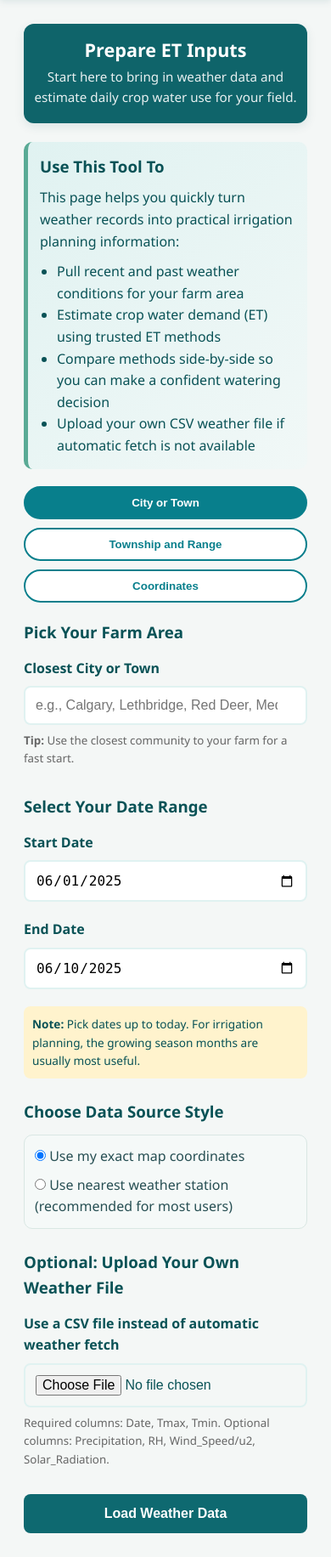
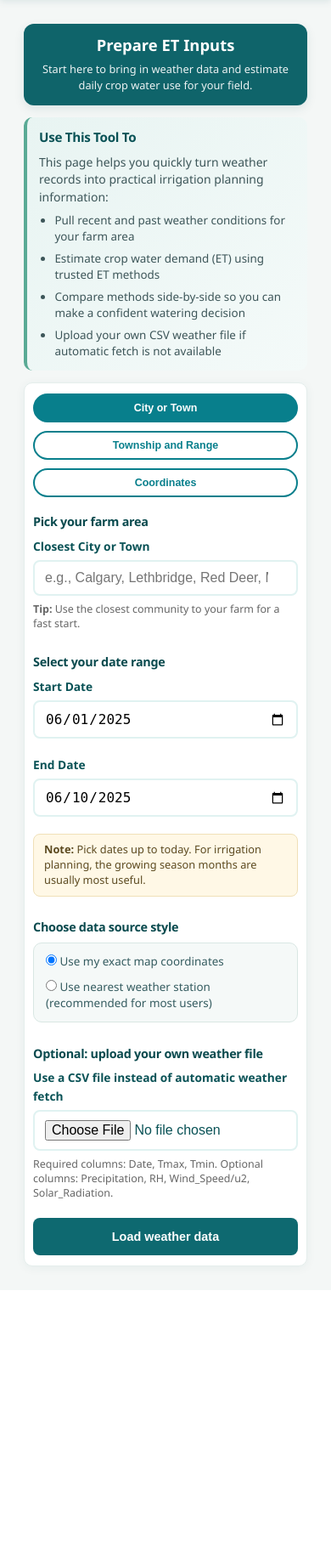
Before and after one commit to Varshuiz/ET-visualization, a Django app: page /et/fetch-data/ in a window 390 px wide. Shown: the part 64-1896 px from the top of the page at 85% size. After the commit the page ends 1562 px from the top, so only its background shows below. Run offline with Django 5.2, Linux system fonts and the light colour scheme.

Commit message:
mobile responsiveness

```diff
--- a/et/templates/et/acis_fetch.html
+++ b/et/templates/et/acis_fetch.html
@@ -15,13 +15,14 @@
     }
 
     .location-toggle button {
-        padding: 10px 30px;
+        padding: 9px 16px;
         border: 2px solid #087F8C;
         background: white;
         color: #087F8C;
-        border-radius: 25px;
+        border-radius: 999px;
         cursor: pointer;
         font-weight: 600;
+        font-size: 0.88rem;
         transition: all 0.3s ease;
     }
 
@@ -58,16 +59,22 @@
     .form-field label {
         font-weight: 600;
         color: #095256;
-        margin-bottom: 8px;
+        margin-bottom: 6px;
+        font-size: 0.86rem;
     }
 
     .form-field input,
     .form-field select {
-        padding: 12px;
+        padding: 10px 12px;
         border: 2px solid #e0f2f1;
         border-radius: 8px;
-        font-size: 1rem;
+        font-size: 16px;
         transition: border-color 0.3s ease;
+    }
+
+    .form-field small {
+        font-size: 0.78rem !important;
+        line-height: 1.35;
     }
 
     .form-field input:focus,
@@ -77,16 +84,147 @@
     }
 
     .info-box {
-        background: linear-gradient(135deg, #e0f2f1, #f1f8f7);
-        border-left: 5px solid #5AAA95;
+        background: linear-gradient(135deg, #e8f4f2, #f4faf9);
+        border-left: 4px solid #5AAA95;
         border-radius: 10px;
-        padding: 20px;
-        margin: 20px 0;
+        padding: 14px 16px;
+        margin: 14px 0 18px;
     }
 
     .info-box h3 {
         color: #095256;
+        margin-bottom: 8px;
+        font-size: 1.02rem;
+        font-weight: 600;
+        letter-spacing: -0.02em;
+    }
+
+    .info-box > p {
+        font-size: 0.875rem;
+        line-height: 1.45;
+        color: #3d5659;
+        margin: 0;
+    }
+
+    .info-box ul {
+        margin-top: 8px;
+        margin-bottom: 0;
+        padding-left: 1.15rem;
+    }
+
+    .info-box li {
+        font-size: 0.84rem;
+        line-height: 1.45;
+        margin-bottom: 6px;
+        color: #3d5659;
+    }
+
+    .info-box li:last-child {
+        margin-bottom: 0;
+    }
+
+    .upload-card {
+        background: #fff;
+        border-radius: 12px;
+        padding: 16px;
+        border: 1px solid #e5eeec;
+        box-shadow: 0 2px 12px rgba(9, 82, 86, 0.06);
+    }
+
+    .acis-form-heading {
+        color: #0a4a4e;
+        font-size: 0.95rem;
+        font-weight: 600;
+        margin: 1.15rem 0 0.55rem;
+        letter-spacing: -0.02em;
+        line-height: 1.25;
+    }
+
+    .upload-card > form > .acis-form-heading:first-child,
+    .input-section > .acis-form-heading:first-child {
+        margin-top: 0;
+    }
+
+    .acis-form-heading--section {
+        margin-top: 1.35rem;
+        padding-top: 0.35rem;
+    }
+
+    .acis-radio-panel {
+        background: #f5f9f8;
+        border: 1px solid #d9e7e3;
+        border-radius: 10px;
+        padding: 12px 14px;
+    }
+
+    .acis-radio-panel label {
+        display: block;
         margin-bottom: 10px;
+        font-size: 0.84rem;
+        line-height: 1.45;
+        color: #355c60;
+    }
+
+    .acis-radio-panel label:last-child {
+        margin-bottom: 0;
+    }
+
+    .acis-note {
+        background: #fff8e6;
+        padding: 9px 12px;
+        border-radius: 8px;
+        margin-top: 10px;
+        font-size: 0.8rem;
+        line-height: 1.4;
+        color: #5c4a20;
+        border: 1px solid #f0e0b8;
+    }
+
+    .acis-preview-title {
+        font-size: 1.08rem;
+        font-weight: 600;
+        color: #095256;
+        margin: 0 0 8px 0;
+    }
+
+    .acis-examples {
+        background: #eef6fb;
+        padding: 10px 12px;
+        border-radius: 8px;
+        margin-top: 10px;
+        font-size: 0.8rem;
+        line-height: 1.45;
+        color: #2d5668;
+        border: 1px solid #d4e8f2;
+    }
+
+    .acis-map-block {
+        margin-top: 12px;
+    }
+
+    .acis-map-label {
+        display: block;
+        color: #204f53;
+        font-size: 0.88rem;
+        font-weight: 600;
+    }
+
+    .acis-map-hint {
+        display: block;
+        color: #577476;
+        margin-top: 4px;
+        font-size: 0.78rem;
+        line-height: 1.35;
+    }
+
+    .acis-submit-btn {
+        margin-top: 1.25rem;
+        display: block;
+        width: 100%;
+        max-width: min(420px, 100%);
+        margin-left: auto;
+        margin-right: auto;
+        box-sizing: border-box;
     }
 
     .method-comparison {
@@ -280,6 +418,24 @@
             width: 100% !important;
             box-sizing: border-box;
         }
+
+        .upload-card {
+            padding: 14px 12px;
+        }
+
+        .acis-form-heading {
+            font-size: 0.9rem;
+        }
+
+        .acis-preview-title {
+            font-size: 1rem;
+        }
+
+        .preview-table th,
+        .preview-table td {
+            padding: 8px 10px;
+            font-size: 0.82rem;
+        }
     }
 
     @media (max-width: 480px) {
@@ -288,7 +444,22 @@
         }
 
         .info-box {
-            padding: 14px;
+            padding: 12px 14px;
+            margin: 12px 0 14px;
+        }
+
+        .info-box h3 {
+            font-size: 0.95rem;
+        }
+
+        .location-toggle button {
+            font-size: 0.78rem;
+            padding: 8px 12px;
+        }
+
+        .upload-card {
+            padding: 12px 10px;
+            border-radius: 10px;
         }
     }
 </style>
@@ -306,7 +477,7 @@
         <p>
             This page helps you quickly turn weather records into practical irrigation planning information:
         </p>
-        <ul style="margin-top: 10px; margin-left: 20px;">
+        <ul>
             <li>Pull recent and past weather conditions for your farm area</li>
             <li>Estimate crop water demand (ET) using trusted ET methods</li>
             <li>Compare methods side-by-side so you can make a confident watering decision</li>
@@ -346,7 +517,7 @@
 
             <!-- Place Name Search -->
             <div class="input-section active" id="place-section">
-                <h3 style="color: #095256; margin-bottom: 15px;">Pick Your Farm Area</h3>
+                <h3 class="acis-form-heading">Pick your farm area</h3>
                 <div class="form-field">
                     <label for="place_name">Closest City or Town</label>
                     <input type="text" id="place_name" name="place_name"
@@ -375,7 +546,7 @@
 
             <!-- Township/Range Input -->
             <div class="input-section" id="township-section">
-                <h3 style="color: #095256; margin-bottom: 15px;">Find by Township and Range</h3>
+                <h3 class="acis-form-heading">Find by township and range</h3>
                 <div class="form-grid">
                     <div class="form-field">
                         <label for="township">Township Number</label>
@@ -396,7 +567,7 @@
                         </select>
                     </div>
                 </div>
-                <div style="background: #e3f2fd; padding: 12px; border-radius: 8px; margin-top: 10px; font-size: 0.9rem;">
+                <div class="acis-examples">
                     <strong>Examples:</strong><br>
                     • Brooks: Township 19, Range 14, 4th Meridian<br>
                     • Lethbridge: Township 9, Range 22, 4th Meridian<br>
@@ -406,7 +577,7 @@
 
             <!-- Lat/Lon Input -->
             <div class="input-section" id="coordinates-section">
-                <h3 style="color: #095256; margin-bottom: 15px;">Find by Latitude and Longitude</h3>
+                <h3 class="acis-form-heading">Find by latitude and longitude</h3>
                 <div class="form-grid">
                     <div class="form-field">
                         <label for="latitude">Latitude (49-60°N)</label>
@@ -421,23 +592,23 @@
                                min="-120" max="-110">
                     </div>
                 </div>
-                <div style="background: #e3f2fd; padding: 12px; border-radius: 8px; margin-top: 10px; font-size: 0.9rem;">
+                <div class="acis-examples">
                     <strong>Examples:</strong><br>
                     • Brooks: 50.5644°N, -111.8986°W<br>
                     • Lethbridge: 49.6942°N, -112.8328°W<br>
                     • Calgary: 51.0486°N, -114.0708°W
                 </div>
-                <div style="margin-top: 14px;">
-                    <strong style="color:#204f53;">Map Picker</strong>
-                    <small style="display:block; color:#577476; margin-top:4px;">
-                        Click your farm location on the map to auto-fill latitude and longitude.
+                <div class="acis-map-block">
+                    <strong class="acis-map-label">Map picker</strong>
+                    <small class="acis-map-hint">
+                        Tap the map to set latitude and longitude.
                     </small>
                     <div id="farmMap"></div>
                 </div>
             </div>
 
             <!-- Date Range -->
-            <h3 style="color: #095256; margin: 30px 0 15px 0;">Select Your Date Range</h3>
+            <h3 class="acis-form-heading acis-form-heading--section">Select your date range</h3>
             <div class="form-grid">
                 <div class="form-field">
                     <label for="start_date">Start Date</label>
@@ -448,24 +619,24 @@
                     <input type="date" id="end_date" name="end_date" required>
                 </div>
             </div>
-            <div style="background: #fff3cd; padding: 10px; border-radius: 8px; margin-top: 10px; font-size: 0.85rem;">
+            <div class="acis-note">
                 <strong>Note:</strong> Pick dates up to today. For irrigation planning, the growing season months are usually most useful.
             </div>
 
-            <h3 style="color: #095256; margin: 24px 0 12px 0;">Choose Data Source Style</h3>
-            <div style="background:#f5f9f8; border:1px solid #d9e7e3; border-radius:10px; padding:12px;">
-                <label style="display:block; margin-bottom:8px; color:#274f53;">
+            <h3 class="acis-form-heading acis-form-heading--section">Choose data source style</h3>
+            <div class="acis-radio-panel">
+                <label>
                     <input type="radio" name="data_source_mode" value="exact_coordinates" {% if data_source_mode != 'nearest_station' %}checked{% endif %}>
                     Use my exact map coordinates
                 </label>
-                <label style="display:block; color:#274f53;">
+                <label>
                     <input type="radio" name="data_source_mode" value="nearest_station" {% if data_source_mode == 'nearest_station' %}checked{% endif %}>
                     Use nearest weather station (recommended for most users)
-                    {% if nearest_station_hint %}<strong>- nearest found: {{ nearest_station_hint }}</strong>{% endif %}
+                    {% if nearest_station_hint %}<strong> — nearest found: {{ nearest_station_hint }}</strong>{% endif %}
                 </label>
             </div>
 
-            <h3 style="color: #095256; margin: 24px 0 15px 0;">Optional: Upload Your Own Weather File</h3>
+            <h3 class="acis-form-heading acis-form-heading--section">Optional: upload your own weather file</h3>
             <div class="form-field">
                 <label for="id_file">Use a CSV file instead of automatic weather fetch</label>
                 <input type="file" id="id_file" name="file" accept=".csv">
@@ -476,8 +647,8 @@
 
             <input type="hidden" name="location_type" id="location_type" value="place">
 
-            <button type="submit" class="submit-btn" style="margin-top: 30px;">
-                Load Weather Data
+            <button type="submit" class="submit-btn acis-submit-btn">
+                Load weather data
             </button>
 
             <div class="loading" id="loading" style="display: none;">
@@ -491,7 +662,7 @@
 
     {% if df_preview %}
     <div style="margin-top: 40px;">
-        <h2 style="color: #095256;">Data Preview (First 10 Days)</h2>
+        <h2 class="acis-preview-title">Data preview (first 10 days)</h2>
         {% if used_station %}
         <p style="margin: 6px 0 14px 0; color:#355c60; font-weight:600;">
             Data source used: {{ used_station }}
--- a/et/templates/et/base.html
+++ b/et/templates/et/base.html
@@ -37,10 +37,11 @@
 
         body {
             font-family: 'Segoe UI', Tahoma, Geneva, Verdana, sans-serif;
+            font-size: 16px;
             background: #f4f7f6;
             min-height: 100vh;
             min-height: 100dvh;
-            line-height: 1.6;
+            line-height: 1.55;
             color: var(--midnight-green);
             overflow-x: clip;
         }
@@ -179,8 +180,8 @@
 
         .page-header {
             text-align: center;
-            margin-bottom: 22px;
-            padding: 22px 14px;
+            margin-bottom: 18px;
+            padding: clamp(14px, 3vw, 22px) clamp(12px, 3vw, 18px);
             background: #0f646a;
             border-radius: 12px;
             color: white;
@@ -188,23 +189,26 @@
         }
 
         .page-header h1 {
-            font-size: 2rem;
-            margin-bottom: 6px;
+            font-size: clamp(1.25rem, 4vw, 2rem);
+            margin-bottom: 8px;
             font-weight: 700;
+            line-height: 1.2;
         }
 
         .page-header p {
-            font-size: 1rem;
-            opacity: 0.9;
+            font-size: clamp(0.875rem, 2.5vw, 1rem);
+            opacity: 0.92;
             max-width: 700px;
             margin: 0 auto;
+            line-height: 1.45;
         }
 
         .subtitle {
-            font-size: 1.1rem;
-            opacity: 0.9;
+            font-size: clamp(0.875rem, 2.5vw, 1.05rem);
+            opacity: 0.92;
             max-width: 700px;
             margin: 0 auto;
+            line-height: 1.45;
         }
 
         .file-upload-wrapper {
@@ -246,17 +250,17 @@
         .submit-btn {
             background: #0e6970;
             color: white;
-            padding: 12px 24px;
+            padding: 11px 20px;
             border: none;
             border-radius: 8px;
-            font-size: 1rem;
+            font-size: clamp(0.9rem, 2.8vw, 1rem);
             font-weight: 600;
             cursor: pointer;
             transition: all 0.3s ease;
             margin-left: 0;
             box-shadow: none;
-            min-height: 46px;
-            min-width: 220px;
+            min-height: 44px;
+            min-width: min(220px, 100%);
             text-align: center;
         }
 
@@ -490,21 +494,22 @@
             }
 
             .page-header {
-                padding: 18px 12px;
+                padding: 14px 12px;
+                margin-bottom: 14px;
             }
 
             .page-header h1 {
-                font-size: 1.55rem;
-                line-height: 1.2;
+                font-size: 1.28rem;
+                line-height: 1.22;
             }
 
             .page-header p,
             .subtitle {
-                font-size: 0.95rem;
+                font-size: 0.84rem;
             }
 
             .card {
-                padding: 16px;
+                padding: 14px;
             }
 
             .submit-btn {
@@ -550,11 +555,16 @@
             }
 
             .page-header h1 {
-                font-size: 1.35rem;
+                font-size: 1.15rem;
+            }
+
+            .page-header p,
+            .subtitle {
+                font-size: 0.8rem;
             }
 
             .card {
-                padding: 14px;
+                padding: 12px;
                 border-radius: 10px;
             }
         }
--- a/et/tests.py
+++ b/et/tests.py
@@ -162,7 +162,7 @@ class ETPlannerViewTests(TestCase):
     def test_weather_data_page_shows_backup_upload_section(self):
         response = self.client.get(reverse("et:acis_fetch"))
         self.assertEqual(response.status_code, 200)
-        self.assertContains(response, "Optional: Upload Your Own Weather File")
+        self.assertContains(response, "Optional: upload your own weather file")
 
     def test_method_info_page_renders(self):
         response = self.client.get(reverse("et:method_info"))
```
Also changed, not shown: et/templates/et/env_canada_forecast.html (+45 -19 lines).
